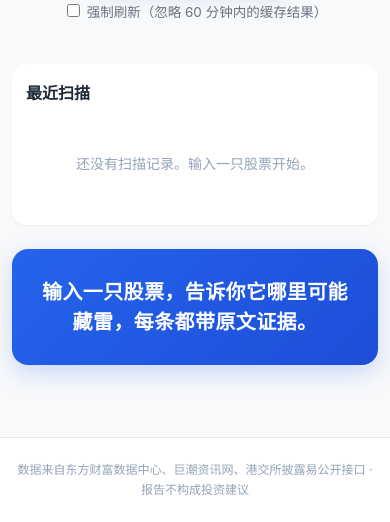
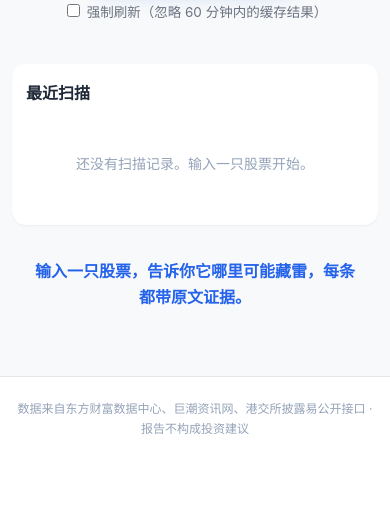
Before and after one commit to shixiong0529/pailei, a FastAPI app: page / in a window 390 px wide. Shown: the part 675-1197 px from the top of the page. After the commit the page ends 1109 px from the top, so only its background shows below. Run offline with FastAPI, Linux system fonts and the light colour scheme; data that the repository does not hold is empty.

Commit message:
style(web): 卖点句去蓝底、缩小字号（24→17px），改为深蓝文字克制版

```diff
--- a/app/web/static/app.css
+++ b/app/web/static/app.css
@@ -53,13 +53,11 @@ a:hover{text-decoration:underline}
   letter-spacing:.04em;box-shadow:0 6px 20px rgba(37,99,235,.28)}
 .btn.lg:hover{box-shadow:0 8px 24px rgba(37,99,235,.36)}
 
-/* 卖点句：蓝底白字大字号，与 banner 形成蓝顶蓝底呼应 */
-.hero-tagline{text-align:center;padding:36px 28px;margin:24px 0;border-radius:16px;
-  background:linear-gradient(135deg,#2563eb 0%,#1d4ed8 100%);color:#fff;
-  font-size:24px;font-weight:800;line-height:1.55;letter-spacing:.02em;
-  box-shadow:0 8px 24px rgba(37,99,235,.22)}
+/* 卖点句：去背景块，保留深蓝文字 + 中等字号，克制醒目 */
+.hero-tagline{text-align:center;padding:18px 24px;margin:20px 0 4px;
+  color:var(--primary);font-size:17px;font-weight:700;line-height:1.6}
 @media (max-width:640px){
-  .hero-tagline{font-size:20px;padding:28px 22px;line-height:1.5}
+  .hero-tagline{font-size:16px;padding:14px 20px}
 }
 
 .card{background:var(--card);border-radius:14px;padding:20px 22px;margin-bottom:16px;
```
